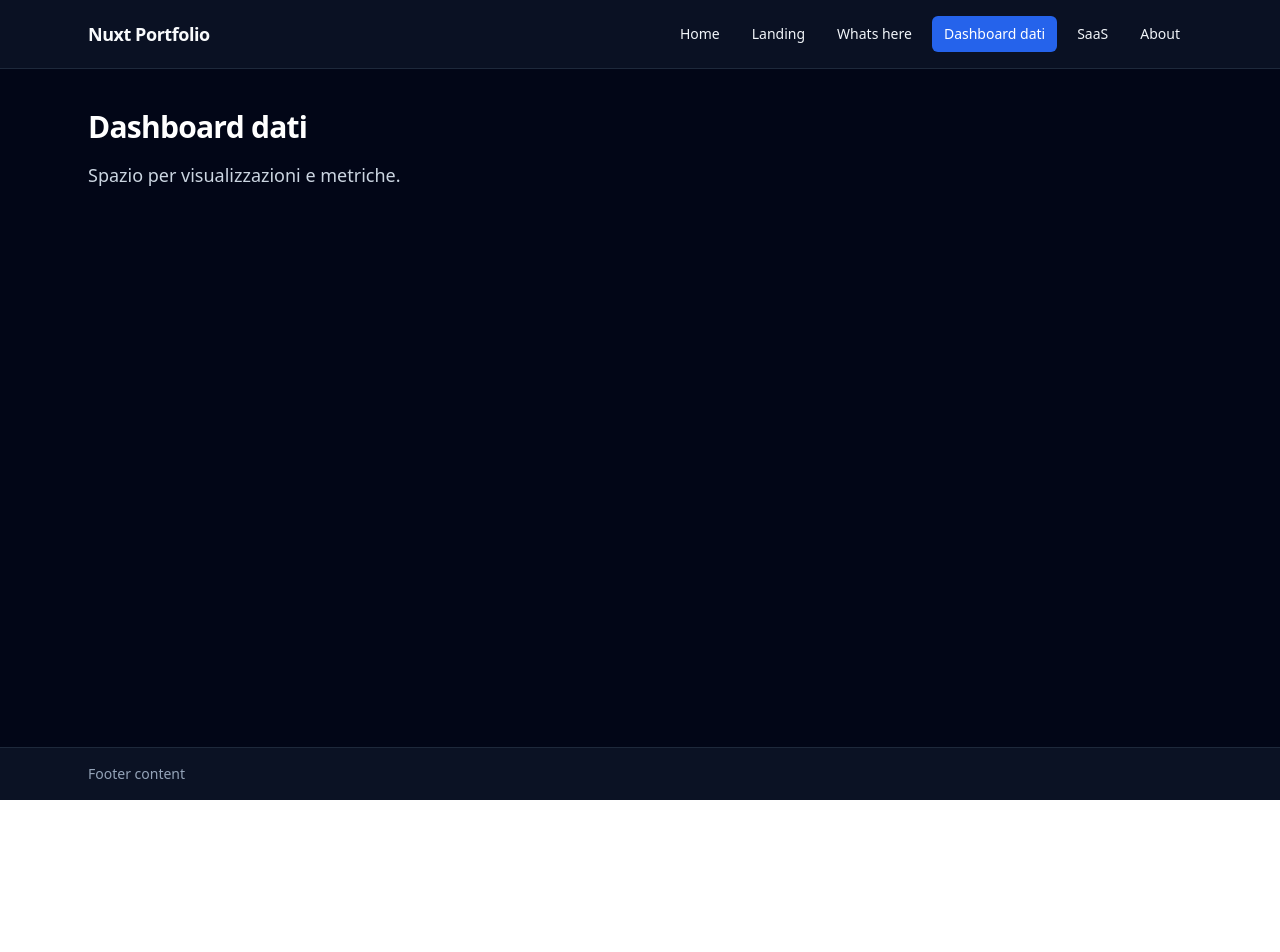
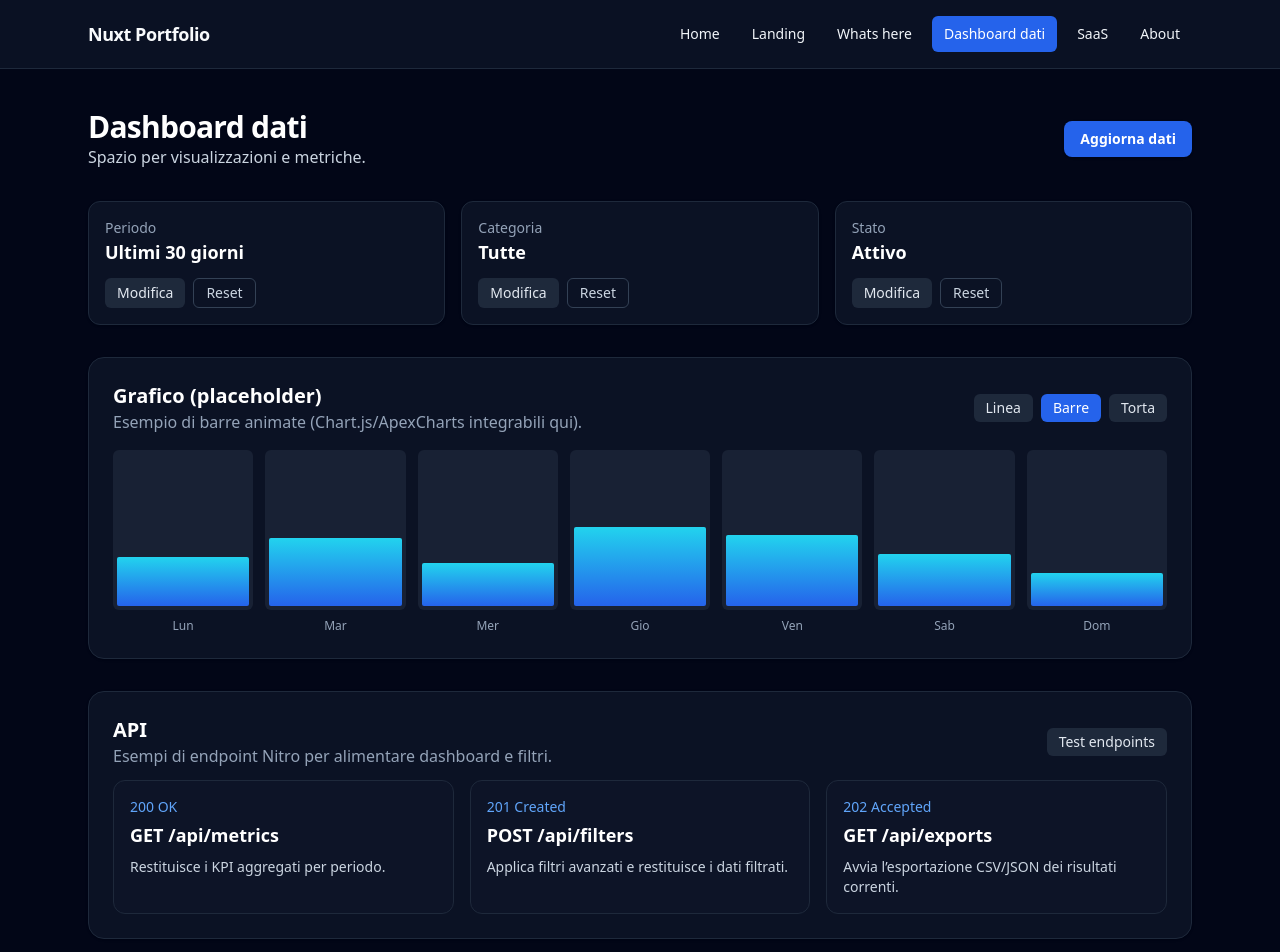
Before and after one commit to France900/Nuxt_Portfolio, a Nuxt app: page /dashboard-dati in a window 1280 px wide. Shown: the top 952 px of the page. Before the commit the page ends 800 px from the top, so only its background shows below. Built offline with nearby package versions, Linux system fonts and the light colour scheme.

Commit message:
placeholder Dashboard

```diff
--- a/app/pages/dashboard-dati.vue
+++ b/app/pages/dashboard-dati.vue
@@ -1,8 +1,121 @@
+<script setup lang="ts">
+const filters = [
+  { label: 'Periodo', value: 'Ultimi 30 giorni' },
+  { label: 'Categoria', value: 'Tutte' },
+  { label: 'Stato', value: 'Attivo' }
+]
+
+const chartData = [
+  { label: 'Lun', value: 32 },
+  { label: 'Mar', value: 45 },
+  { label: 'Mer', value: 28 },
+  { label: 'Gio', value: 52 },
+  { label: 'Ven', value: 47 },
+  { label: 'Sab', value: 34 },
+  { label: 'Dom', value: 22 }
+]
+
+const apiCards = [
+  {
+    title: 'GET /api/metrics',
+    description: 'Restituisce i KPI aggregati per periodo.',
+    status: '200 OK'
+  },
+  {
+    title: 'POST /api/filters',
+    description: 'Applica filtri avanzati e restituisce i dati filtrati.',
+    status: '201 Created'
+  },
+  {
+    title: 'GET /api/exports',
+    description: 'Avvia l’esportazione CSV/JSON dei risultati correnti.',
+    status: '202 Accepted'
+  }
+]
+</script>
+
 <template>
-  <section class="space-y-4">
-    <h1 class="text-3xl font-semibold tracking-tight text-white">Dashboard dati</h1>
-    <p class="max-w-3xl text-lg leading-relaxed text-slate-300">
-      Spazio per visualizzazioni e metriche.
-    </p>
+  <section class="space-y-8">
+    <div class="flex items-center justify-between">
+      <div>
+        <h1 class="text-3xl font-semibold tracking-tight text-white">Dashboard dati</h1>
+        <p class="text-slate-300">Spazio per visualizzazioni e metriche.</p>
+      </div>
+      <button
+        type="button"
+        class="rounded-lg bg-blue-600 px-4 py-2 text-sm font-semibold text-white shadow hover:bg-blue-500"
+      >
+        Aggiorna dati
+      </button>
+    </div>
+
+    <div class="grid gap-4 md:grid-cols-3">
+      <div
+        v-for="filter in filters"
+        :key="filter.label"
+        class="rounded-xl border border-slate-800 bg-slate-900/70 p-4 shadow"
+      >
+        <p class="text-sm text-slate-400">{{ filter.label }}</p>
+        <p class="text-lg font-semibold text-white">{{ filter.value }}</p>
+        <div class="mt-3 flex gap-2 text-sm">
+          <button class="rounded-md bg-slate-800 px-3 py-1 text-slate-200 hover:bg-slate-700">Modifica</button>
+          <button class="rounded-md border border-slate-700 px-3 py-1 text-slate-300 hover:border-slate-500">
+            Reset
+          </button>
+        </div>
+      </div>
+    </div>
+
+    <div class="space-y-4 rounded-2xl border border-slate-800 bg-slate-900/70 p-6 shadow">
+      <div class="flex items-center justify-between">
+        <div>
+          <h3 class="text-xl font-semibold text-white">Grafico (placeholder)</h3>
+          <p class="text-slate-400">Esempio di barre animate (Chart.js/ApexCharts integrabili qui).</p>
+        </div>
+        <div class="flex gap-2 text-sm">
+          <button class="rounded-md bg-slate-800 px-3 py-1 text-slate-200 hover:bg-slate-700">Linea</button>
+          <button class="rounded-md bg-blue-600 px-3 py-1 text-white hover:bg-blue-500">Barre</button>
+          <button class="rounded-md bg-slate-800 px-3 py-1 text-slate-200 hover:bg-slate-700">Torta</button>
+        </div>
+      </div>
+      <div class="grid grid-cols-7 gap-3">
+        <div
+          v-for="point in chartData"
+          :key="point.label"
+          class="flex flex-col items-center gap-2"
+        >
+          <div class="flex h-40 w-full items-end rounded-md bg-slate-800/70 p-1">
+            <div
+              class="w-full rounded-sm bg-gradient-to-t from-blue-600 to-cyan-400 transition-all"
+              :style="{ height: `${point.value}%` }"
+            />
+          </div>
+          <span class="text-xs text-slate-400">{{ point.label }}</span>
+        </div>
+      </div>
+    </div>
+
+    <div class="space-y-3 rounded-2xl border border-slate-800 bg-slate-900/70 p-6 shadow">
+      <div class="flex items-center justify-between">
+        <div>
+          <h3 class="text-xl font-semibold text-white">API</h3>
+          <p class="text-slate-400">Esempi di endpoint Nitro per alimentare dashboard e filtri.</p>
+        </div>
+        <button class="rounded-md bg-slate-800 px-3 py-1 text-sm text-slate-200 hover:bg-slate-700">
+          Test endpoints
+        </button>
+      </div>
+      <div class="grid gap-4 md:grid-cols-3">
+        <div
+          v-for="api in apiCards"
+          :key="api.title"
+          class="rounded-xl border border-slate-800 bg-slate-900/60 p-4"
+        >
+          <p class="text-sm text-blue-400">{{ api.status }}</p>
+          <h4 class="mt-1 text-lg font-semibold text-white">{{ api.title }}</h4>
+          <p class="mt-2 text-sm text-slate-300">{{ api.description }}</p>
+        </div>
+      </div>
+    </div>
   </section>
 </template>
```
